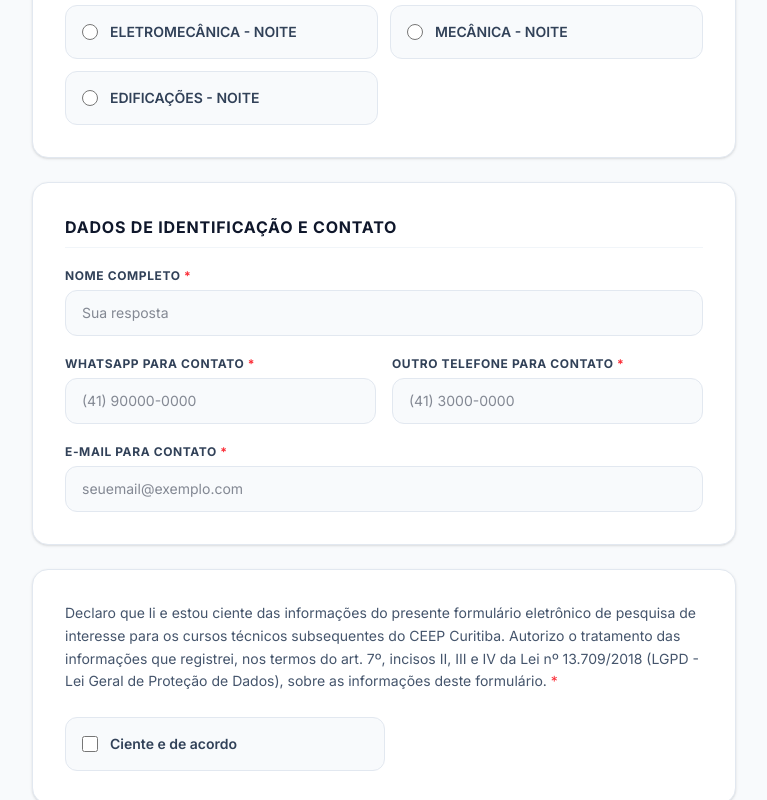
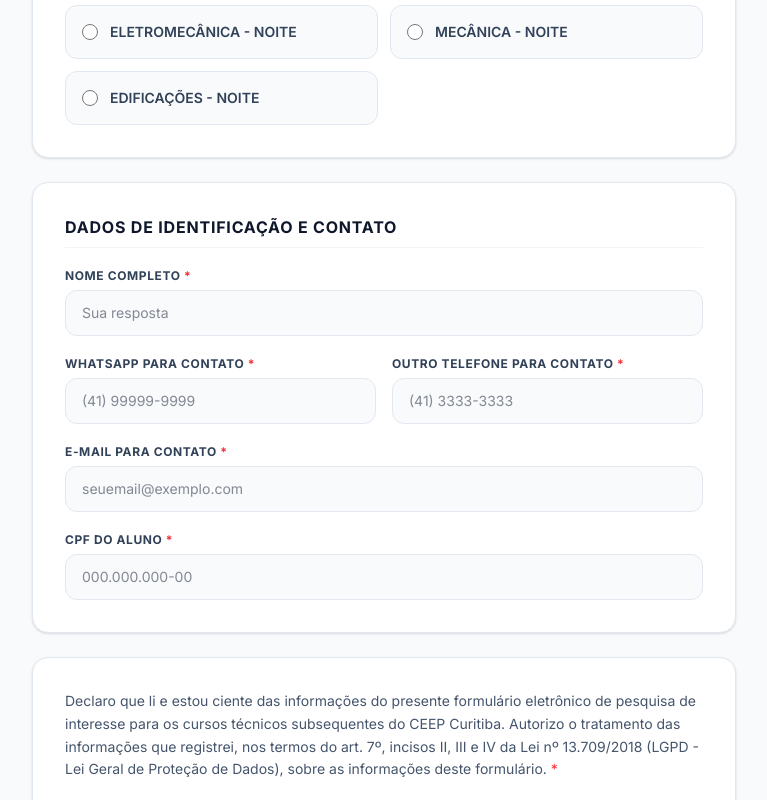
Before and after one commit to nathanveridoc/ceep-frontend, a Next.js app: page /inscricao in a window 1280 px wide. Shown: the part 497-1297 px from the top of the page, without its empty margins (256-1023 px from the left). Built offline with nearby package versions, Linux system fonts and the light colour scheme.

Commit message:
++ adicionado campo de CPF do aluno na inscrição ++ adicionado verificação de telefone e CPF na inscrição

```diff
--- a/app/inscricao/page.tsx
+++ b/app/inscricao/page.tsx
@@ -2,27 +2,155 @@
 
 import React, { useState } from "react";
 
+// --- FUNÇÕES DE VALIDAÇÃO (Fora do componente) ---
+
+// Valida CPF (Algoritmo oficial)
+function validarCPF(cpf: string): boolean {
+  const limpo = cpf.replace(/[^\d]+/g, "");
+  if (limpo.length !== 11 || !!limpo.match(/^(.)\1+$/)) return false;
+
+  const cpfs = limpo.split("").map((el) => +el);
+
+  let soma = 0;
+  for (let i = 1; i <= 9; i++) soma += cpfs[i - 1] * (11 - i);
+  let resto = (soma * 10) % 11;
+  if (resto === 10 || resto === 11) resto = 0;
+  if (resto !== cpfs[9]) return false;
+
+  soma = 0;
+  for (let i = 1; i <= 10; i++) soma += cpfs[i - 1] * (12 - i);
+  resto = (soma * 10) % 11;
+  if (resto === 10 || resto === 11) resto = 0;
+  if (resto !== cpfs[10]) return false;
+
+  return true;
+}
+
+// Valida Celular/WhatsApp: (XX) 9XXXX-XXXX ou Telefone Fixo: (XX) XXXX-XXXX
+function validarTelefone(telefone: string): boolean {
+  const limpo = telefone.replace(/\D/g, "");
+  // Aceita fixo (10 dígitos) ou celular (11 dígitos)
+  return limpo.length === 10 || limpo.length === 11;
+}
+
+// Valida E-mail padrão
+function validarEmail(email: string): boolean {
+  const regex = /^[^\s@]+@[^\s@]+\.[^\s@]+$/;
+  return regex.test(email);
+}
+
 export default function InscricaoPesquisaInteresse() {
-  // Estados para gerenciar o formulário
+  // Estados do formulário
   const [curso, setCurso] = useState("");
   const [nome, setNome] = useState("");
   const [whatsapp, setWhatsapp] = useState("");
   const [outroTelefone, setOutroTelefone] = useState("");
   const [email, setEmail] = useState("");
+  const [cpf, setCpf] = useState("");
   const [lgpdAceite, setLgpdAceite] = useState(false);
   const [enviado, setEnviado] = useState(false);
 
-  // Função para simular ou processar o envio
+  // Estados de erro visual
+  const [erros, setErros] = useState({
+    cpf: false,
+    whatsapp: false,
+    outroTelefone: false,
+    email: false,
+  });
+
+  // Máscara do CPF
+  const handleCpfChange = (e: React.ChangeEvent<HTMLInputElement>) => {
+    let valor = e.target.value.replace(/\D/g, "");
+    if (valor.length <= 11) {
+      valor = valor.replace(/(\d{3})(\d)/, "$1.$2");
+      valor = valor.replace(/(\d{3})(\d)/, "$1.$2");
+      valor = valor.replace(/(\d{3})(\d{1,2})$/, "$1-$2");
+    }
+    setCpf(valor);
+    if (erros.cpf) setErros((prev) => ({ ...prev, cpf: false }));
+  };
+
+  // Máscara genérica para telefone (Fixo ou Celular)
+  const handleTelefoneChange = (
+    e: React.ChangeEvent<HTMLInputElement>,
+    setTelefone: React.Dispatch<React.SetStateAction<string>>,
+    campo: "whatsapp" | "outroTelefone",
+  ) => {
+    let valor = e.target.value.replace(/\D/g, "");
+
+    if (valor.length <= 11) {
+      valor = valor.replace(/^(\d{2})(\d)/g, "($1) $2");
+      if (valor.length > 9) {
+        // Se for celular (11 dígitos no total), muda a posição do hífen
+        valor = valor.replace(/(\d{5})(\d)/, "$1-$2");
+      } else {
+        // Se for fixo (10 dígitos no total)
+        valor = valor.replace(/(\d{4})(\d)/, "$1-$2");
+      }
+    }
+
+    setTelefone(valor);
+    if (erros[campo]) setErros((prev) => ({ ...prev, [campo]: false }));
+  };
+
   const handleSubmit = (e: React.FormEvent) => {
     e.preventDefault();
+
     if (!lgpdAceite) {
-      alert("Por favor, declare ciência e aceite os termos da LGPD para prosseguir.");
+      alert(
+        "Por favor, declare ciência e aceite os termos da LGPD para prosseguir.",
+      );
       return;
     }
 
-    // Aqui você integraria com sua API ou banco de dados futuramente
-    console.log({ curso, nome, whatsapp, outroTelefone, email, lgpdAceite });
+    // Executa as validações individuais
+    const cpfValido = validarCPF(cpf);
+    const whatsValido = validarTelefone(whatsapp);
+    const outroTelValido = validarTelefone(outroTelefone);
+    const emailValido = validarEmail(email);
+
+    // Atualiza o estado de erro de todos de uma vez
+    setErros({
+      cpf: !cpfValido,
+      whatsapp: !whatsValido,
+      outroTelefone: !outroTelValido,
+      email: !emailValido,
+    });
+
+    // Se houver qualquer erro, interrompe o envio
+    if (!cpfValido || !whatsValido || !outroTelValido || !emailValido) {
+      alert(
+        "Por favor, corrija os campos marcados em vermelho antes de enviar.",
+      );
+      return;
+    }
+
+    console.log({
+      curso,
+      nome,
+      whatsapp,
+      outroTelefone,
+      email,
+      cpf,
+      lgpdAceite,
+    });
     setEnviado(true);
+  };
+
+  const limparFormulario = () => {
+    setCurso("");
+    setNome("");
+    setWhatsapp("");
+    setOutroTelefone("");
+    setEmail("");
+    setCpf("");
+    setLgpdAceite(false);
+    setErros({
+      cpf: false,
+      whatsapp: false,
+      outroTelefone: false,
+      email: false,
+    });
   };
 
   if (enviado) {
@@ -32,12 +160,19 @@
           <div className="w-16 h-16 bg-green-100 text-green-600 rounded-full flex items-center justify-center mx-auto text-2xl">
             ✓
           </div>
-          <h2 className="text-2xl font-extrabold text-slate-900 tracking-tight">🎉 Resposta Registrada!</h2>
+          <h2 className="text-2xl font-extrabold text-slate-900 tracking-tight">
+            🎉 Resposta Registrada!
+          </h2>
           <p className="text-sm text-slate-600 leading-relaxed">
-            Obrigado, <strong className="text-slate-900">{nome}</strong>. Sua pesquisa de interesse para o curso técnico subsequente foi enviada com sucesso ao CEEP Curitiba.
+            Obrigado, <strong className="text-slate-900">{nome}</strong>. Sua
+            pesquisa de interesse para o curso técnico subsequente foi enviada
+            com sucesso ao CEEP Curitiba.
           </p>
           <button
-            onClick={() => setEnviado(false)}
+            onClick={() => {
+              setEnviado(false);
+              limparFormulario();
+            }}
             className="mt-4 inline-flex items-center justify-center bg-blue-600 hover:bg-blue-700 text-white font-bold py-2.5 px-6 rounded-xl text-sm transition-all shadow-md"
           >
             Enviar Nova Resposta
@@ -50,7 +185,6 @@
   return (
     <div className="bg-slate-50 min-h-screen py-12">
       <div className="max-w-3xl mx-auto px-4 sm:px-6 lg:px-8">
-
         {/* CABEÇALHO DA PÁGINA */}
         <div className="mb-10 text-center lg:text-left">
           <span className="inline-flex items-center gap-1.5 py-1.5 px-3 rounded-full text-xs font-semibold bg-blue-100 text-blue-800 mb-3">
@@ -60,17 +194,19 @@
             Pesquisa de Interesse – Curso Técnico Subsequente
           </h1>
           <p className="mt-2 text-sm sm:text-base text-slate-600 leading-relaxed">
-            Se você já concluiu o Ensino Médio e deseja se especializar gratuitamente, preencha as informações abaixo para nos ajudar no planejamento das turmas.
+            Se você já concluiu o Ensino Médio e deseja se especializar
+            gratuitamente, preencha as informações abaixo para nos ajudar no
+            planejamento das turmas.
           </p>
         </div>
 
         {/* FORMULÁRIO */}
         <form onSubmit={handleSubmit} className="space-y-6">
-
           {/* CARD 1: SELEÇÃO DE CURSO */}
           <div className="bg-white p-6 sm:p-8 rounded-2xl border border-slate-200 shadow-sm space-y-4">
             <label className="block text-sm font-bold text-slate-900 uppercase tracking-wider">
-              Qual curso técnico subsequente você tem interesse em cursar? <span className="text-red-500">*</span>
+              Qual curso técnico subsequente você tem interesse em cursar?{" "}
+              <span className="text-red-500">*</span>
             </label>
             <div className="grid grid-cols-1 sm:grid-cols-2 gap-3 pt-2">
               {[
@@ -78,7 +214,7 @@
                 { id: "quimica", label: "QUÍMICA - NOITE" },
                 { id: "eletromecanica", label: "ELETROMECÂNICA - NOITE" },
                 { id: "mecanica", label: "MECÂNICA - NOITE" },
-                { id: "edificacoes", label: "EDIFICAÇÕES - NOITE" }
+                { id: "edificacoes", label: "EDIFICAÇÕES - NOITE" },
               ].map((item) => (
                 <label
                   key={item.id}
@@ -111,7 +247,10 @@
 
             {/* Campo: Nome Completo */}
             <div>
-              <label htmlFor="nome" className="block text-xs font-bold text-slate-700 uppercase tracking-wider mb-1.5">
+              <label
+                htmlFor="nome"
+                className="block text-xs font-bold text-slate-700 uppercase tracking-wider mb-1.5"
+              >
                 Nome Completo <span className="text-red-500">*</span>
               </label>
               <input
@@ -129,40 +268,74 @@
             <div className="grid grid-cols-1 sm:grid-cols-2 gap-4">
               {/* Campo: WhatsApp */}
               <div>
-                <label htmlFor="whatsapp" className="block text-xs font-bold text-slate-700 uppercase tracking-wider mb-1.5">
+                <label
+                  htmlFor="whatsapp"
+                  className="block text-xs font-bold text-slate-700 uppercase tracking-wider mb-1.5"
+                >
                   WhatsApp para Contato <span className="text-red-500">*</span>
                 </label>
                 <input
                   type="tel"
                   id="whatsapp"
                   required
+                  maxLength={15}
                   value={whatsapp}
-                  onChange={(e) => setWhatsapp(e.target.value)}
-                  className="w-full bg-slate-50 border border-slate-200 focus:border-blue-500 focus:bg-white rounded-xl px-4 py-3 text-sm text-slate-900 outline-none transition-all"
-                  placeholder="(41) 90000-0000"
+                  onChange={(e) =>
+                    handleTelefoneChange(e, setWhatsapp, "whatsapp")
+                  }
+                  className={`w-full border rounded-xl px-4 py-3 text-sm text-slate-900 outline-none transition-all ${
+                    erros.whatsapp
+                      ? "bg-red-50 border-red-500 focus:border-red-600 focus:bg-white"
+                      : "bg-slate-50 border-slate-200 focus:border-blue-500 focus:bg-white"
+                  }`}
+                  placeholder="(41) 99999-9999"
                 />
+                {erros.whatsapp && (
+                  <p className="mt-1 text-xs text-red-500 font-medium">
+                    Insira um telefone válido com DDD.
+                  </p>
+                )}
               </div>
 
               {/* Campo: Outro Telefone */}
               <div>
-                <label htmlFor="outroTelefone" className="block text-xs font-bold text-slate-700 uppercase tracking-wider mb-1.5">
-                  Outro Telefone para Contato <span className="text-red-500">*</span>
+                <label
+                  htmlFor="outroTelefone"
+                  className="block text-xs font-bold text-slate-700 uppercase tracking-wider mb-1.5"
+                >
+                  Outro Telefone para Contato{" "}
+                  <span className="text-red-500">*</span>
                 </label>
                 <input
                   type="tel"
                   id="outroTelefone"
                   required
+                  maxLength={15}
                   value={outroTelefone}
-                  onChange={(e) => setOutroTelefone(e.target.value)}
-                  className="w-full bg-slate-50 border border-slate-200 focus:border-blue-500 focus:bg-white rounded-xl px-4 py-3 text-sm text-slate-900 outline-none transition-all"
-                  placeholder="(41) 3000-0000"
+                  onChange={(e) =>
+                    handleTelefoneChange(e, setOutroTelefone, "outroTelefone")
+                  }
+                  className={`w-full border rounded-xl px-4 py-3 text-sm text-slate-900 outline-none transition-all ${
+                    erros.outroTelefone
+                      ? "bg-red-50 border-red-500 focus:border-red-600 focus:bg-white"
+                      : "bg-slate-50 border-slate-200 focus:border-blue-500 focus:bg-white"
+                  }`}
+                  placeholder="(41) 3333-3333"
                 />
+                {erros.outroTelefone && (
+                  <p className="mt-1 text-xs text-red-500 font-medium">
+                    Insira um telefone válido com DDD.
+                  </p>
+                )}
               </div>
             </div>
 
             {/* Campo: Email */}
             <div>
-              <label htmlFor="email" className="block text-xs font-bold text-slate-700 uppercase tracking-wider mb-1.5">
+              <label
+                htmlFor="email"
+                className="block text-xs font-bold text-slate-700 uppercase tracking-wider mb-1.5"
+              >
                 E-mail para Contato <span className="text-red-500">*</span>
               </label>
               <input
@@ -170,10 +343,52 @@
                 id="email"
                 required
                 value={email}
-                onChange={(e) => setEmail(e.target.value)}
-                className="w-full bg-slate-50 border border-slate-200 focus:border-blue-500 focus:bg-white rounded-xl px-4 py-3 text-sm text-slate-900 outline-none transition-all"
+                onChange={(e) => {
+                  setEmail(e.target.value);
+                  if (erros.email)
+                    setErros((prev) => ({ ...prev, email: false }));
+                }}
+                className={`w-full border rounded-xl px-4 py-3 text-sm text-slate-900 outline-none transition-all ${
+                  erros.email
+                    ? "bg-red-50 border-red-500 focus:border-red-600 focus:bg-white"
+                    : "bg-slate-50 border-slate-200 focus:border-blue-500 focus:bg-white"
+                }`}
                 placeholder="seuemail@exemplo.com"
               />
+              {erros.email && (
+                <p className="mt-1 text-xs text-red-500 font-medium">
+                  Insira um endereço de e-mail válido.
+                </p>
+              )}
+            </div>
+
+            {/* Campo: CPF */}
+            <div>
+              <label
+                htmlFor="cpf"
+                className="block text-xs font-bold text-slate-700 uppercase tracking-wider mb-1.5"
+              >
+                CPF do aluno <span className="text-red-500">*</span>
+              </label>
+              <input
+                type="text"
+                id="cpf"
+                required
+                maxLength={14}
+                value={cpf}
+                onChange={handleCpfChange}
+                className={`w-full border rounded-xl px-4 py-3 text-sm text-slate-900 outline-none transition-all ${
+                  erros.cpf
+                    ? "bg-red-50 border-red-500 focus:border-red-600 focus:bg-white"
+                    : "bg-slate-50 border-slate-200 focus:border-blue-500 focus:bg-white"
+                }`}
+                placeholder="000.000.000-00"
+              />
+              {erros.cpf && (
+                <p className="mt-1 text-xs text-red-500 font-medium">
+                  Por favor, insira um CPF válido.
+                </p>
+              )}
             </div>
           </div>
 
@@ -181,7 +396,13 @@
           <div className="bg-white p-6 sm:p-8 rounded-2xl border border-slate-200 shadow-sm space-y-4">
             <div className="text-sm text-slate-600 leading-relaxed space-y-2">
               <p>
-                Declaro que li e estou ciente das informações do presente formulário eletrônico de pesquisa de interesse para os cursos técnicos subsequentes do CEEP Curitiba. Autorizo o tratamento das informações que registrei, nos termos do art. 7º, incisos II, III e IV da Lei nº 13.709/2018 (LGPD - Lei Geral de Proteção de Dados), sobre as informações deste formulário. <span className="text-red-500">*</span>
+                Declaro que li e estou ciente das informações do presente
+                formulário eletrônico de pesquisa de interesse para os cursos
+                técnicos subsequentes do CEEP Curitiba. Autorizo o tratamento
+                das informações que registrei, nos termos do art. 7º, incisos
+                II, III e IV da Lei nº 13.709/2018 (LGPD - Lei Geral de Proteção
+                de Dados), sobre as informações deste formulário.{" "}
+                <span className="text-red-500">*</span>
               </p>
             </div>
 
@@ -216,15 +437,12 @@
 
             <button
               type="reset"
-              onClick={() => {
-                setCurso(""); setNome(""); setWhatsapp(""); setOutroTelefone(""); setEmail(""); setLgpdAceite(false);
-              }}
+              onClick={limparFormulario}
               className="w-full sm:w-auto text-center bg-white hover:bg-slate-50 text-slate-500 hover:text-slate-800 border border-slate-200 font-semibold px-6 py-3.5 rounded-xl text-sm transition-all"
             >
               Limpar formulário
             </button>
           </div>
-
         </form>
       </div>
     </div>
```
